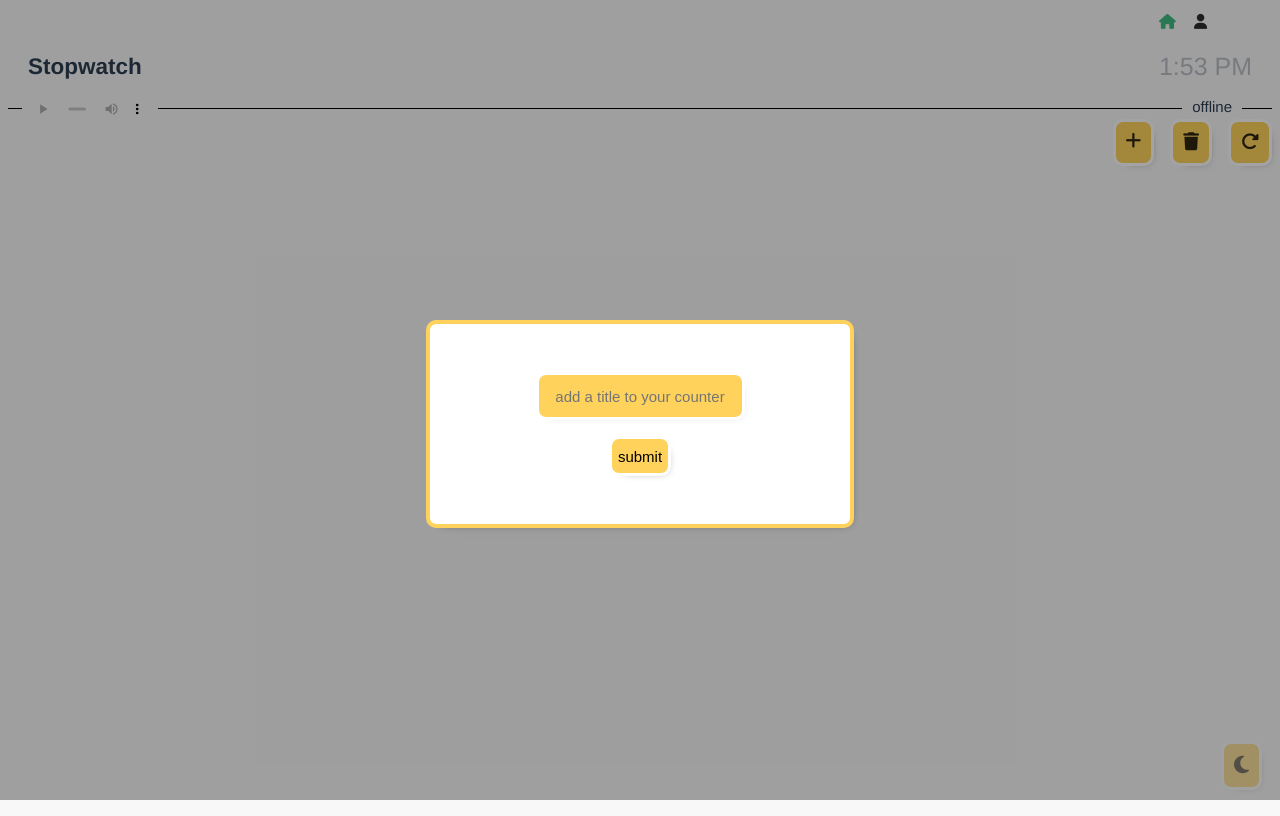
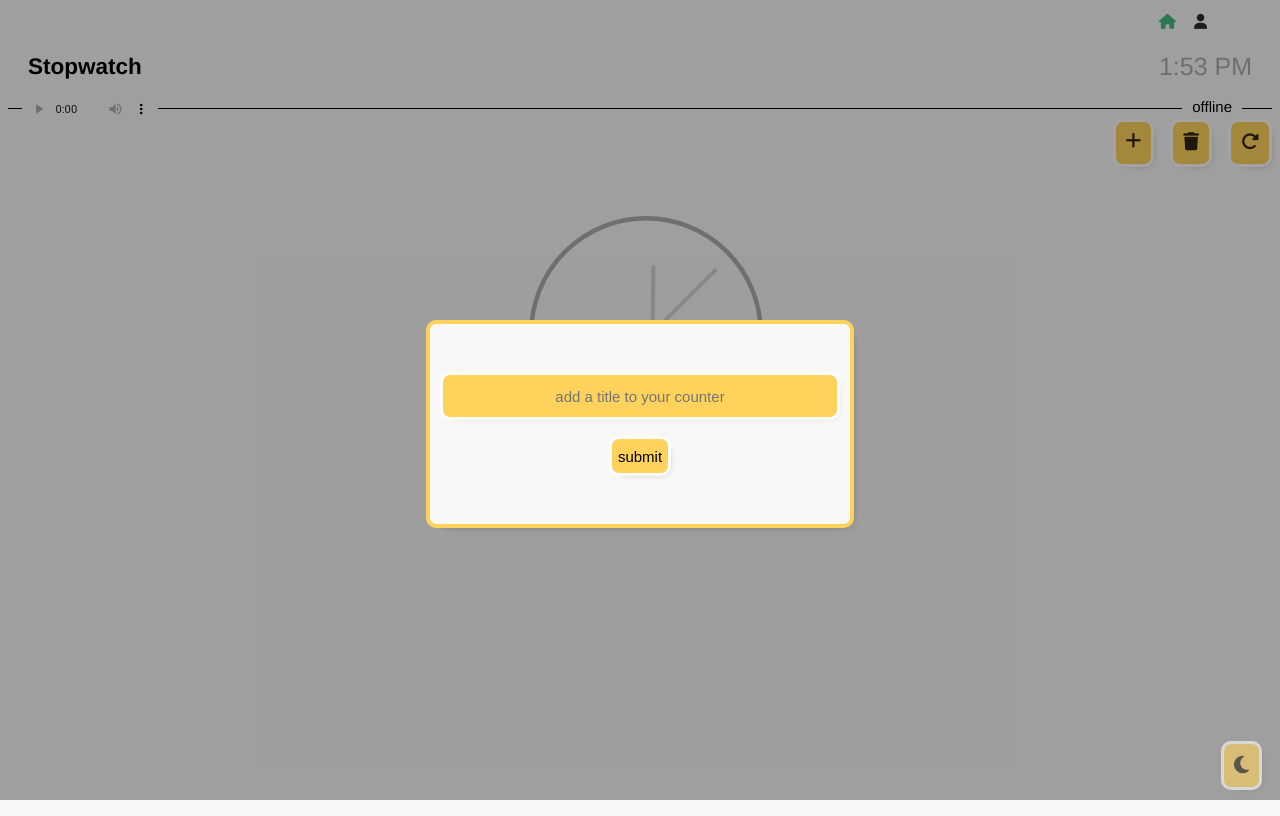
Before and after one commit to DamienLopvet/multiple-chronos, a Vue app: page /#/ in a window 1280 px wide. Built offline with nearby package versions, Linux system fonts and the light colour scheme.

Commit message:
fix darkmod, editTitle, removed notifications, add loadspinner

```diff
--- a/src/assets/style.css
+++ b/src/assets/style.css
@@ -1,3 +1,7 @@
+:root{
+    --background-color :#f8f8f8
+    --color : black
+}
 body,
 input,
 button {
@@ -15,7 +19,7 @@ input{
 input[type=submit]{
     cursor: pointer;
     box-shadow: 5px 5px 10px -10px #000000a6;
-
+    align-self: center;
 }
 input[type=checkbox]{
     display: inline-block;
@@ -33,7 +37,7 @@ form{
     justify-content: center;
     gap: 1rem;
     border: 4px solid #FFD25C;
-    background-color: white;
+    background-color: var(--background-color);
     border-radius: 10px;
     padding: 20px 10px;
     max-width: 400px;
@@ -43,7 +47,7 @@ form{
 
 body{
     height: 100vh;
-    background-color: #f8f8f8;
+    background-color: var(--background-color)
 }
 
 button {
@@ -69,6 +73,13 @@ color:#000000d1
 
 
 }
+.user-logout a{
+    color : var(--color);
+    border: 1px solid black;
+    padding: 5px;
+    border-color: var(--color);
+
+}
 
 
 
@@ -79,7 +90,7 @@ color:#000000d1
     -webkit-font-smoothing: antialiased;
     -moz-osx-font-smoothing: grayscale;
     text-align: center;
-    color: #2c3e50;
+    color: var(--color);
 }
 h1{
     padding-bottom: 10px;
@@ -90,6 +101,7 @@ header{
     border-bottom: 1px solid black;
     margin-bottom: 10px;
     position: relative;
+    color:var(--color)
 
 
 }
@@ -112,10 +124,16 @@ header div{
     transition: all 200ms;
 
 }
-.dark{
-background-color: #000c!important;
-color:#fff;
-transition: background-color 400ms
+.loadspinner{
+    position: absolute;
+    top:100%;
+    left:0;
+    right: 0;
+    bottom:0;
+    translate:25px
+}
+.loadspinner .clock{
+    scale:1.5
 }
 .theme{
     position: fixed;
@@ -130,6 +148,9 @@ transition: background-color 400ms
     opacity: 0.6;
     background-color: #FFD25C;
     transition: all 400ms;
+    z-index: 200;
+    min-height: 22px;
+    min-width: 15px;
 
 }
 .theme:hover{
@@ -143,9 +164,10 @@ opacity: 1;
 #log-state{
     position: absolute;
     bottom: -7px;
-    background-color: #f8f8f8;
+    background-color: var(--background-color);
     padding: 0 10px;
     right: 30px;
+    color:var(--color)
 }
 
 .manage-chronos{
@@ -171,8 +193,8 @@ transition: all 400ms;
     box-shadow: 5px 5px 10px -10px #000000a6;
     background-color: #FFD25C;
     transition: all 400ms;
-
-
+    min-height: 22px;
+    min-width: 15px;
 }
 
 .manage-chronos-icon{
@@ -184,6 +206,8 @@ transition: all 400ms;
     box-shadow: 5px 5px 10px -10px #000000a6;
     background-color: #FFD25C;
     transition: all 400ms;
+    min-height: 22px;
+    min-width: 15px;
 
 }
 
@@ -198,12 +222,10 @@ transition: all 400ms;
 .modal .create-chrono  {
     transform: translatey(40vh);
     height: 20%;
-    align-items: center;
 }
 .edit-chrono-title{
     transform: translatey(30vh);
     height: 20%;
-    align-items: center;
     z-index: 20;
 }
 .colorPicker{
@@ -303,17 +325,19 @@ transition: all 400ms   ;
     font-size: 3rem;
     width: 100%;
     height: 100%;
-    background-color: #fff;
+    background-color: var(--background-color);
+    color:var(--color)
     }
 
 .chrono-title {
-    font-size: 1.1rem;
+    font-size: 1.3rem;
     width: 100%;
     border-top-left-radius:5px;
     border-top-right-radius:5px;
     background-color: wheat;
     z-index: 1;
     position: relative;
+    font-family: comic sans ms;
 
 }
 .chrono-title-edit{
@@ -423,12 +447,7 @@ opacity: 0.6;
         transform: rotate(360deg);
     }
 }
-.color{
-    width: 100px;
-    height: 100px;
-    border: 1px solid black;
-}
-span.mask {
+/* span.mask {
     width: 10px;
     height: 50px;
     background: rgb(255, 255, 255);
@@ -438,7 +457,7 @@ span.mask {
     animation-iteration-count: infinite;
     left: calc(50% - 5px);
     transform-origin: center;
-}
+} */
 audio{
     transform: scale(0.8) translateY(130px);
     transform-origin: left;
@@ -452,13 +471,15 @@ audio{
 }
 audio::-webkit-media-controls-timeline {
     border-radius: 0px;
+
   }
 
 audio::-webkit-media-controls-panel {
     -webkit-justify-content: center;
     height: 30px;
-  }
-  audio::-webkit-media-controls-panel {
+
+}
+audio::-webkit-media-controls-panel {
     background-color: #f8f8f8;
     border-radius: 5px;
   }
--- a/src/components/Counter.vue
+++ b/src/components/Counter.vue
@@ -1,6 +1,6 @@
 <template>
     <section id="counter_section">
-        <header :class="{ dark: darkTheme }">
+        <header >
             <div>
                 <h1>Stopwatch</h1>
                 <p class="clock-time">{{ localTime }}</p>
@@ -11,11 +11,13 @@
                     type="audio/aac"
                 />
             </audio>
-            <span id="log-state" :class="{ dark: darkTheme }"
-                >{{ isLogged ? "connected" : "offline" }}
+            <span id="log-state">{{ isLogged ? "connected" : "offline" }}
             </span>
         </header>
         <p v-if="error" >{{error}} </p>
+        <div v-if="loading" class="loadspinner">
+            <span class="clock"></span>
+        </div>
         <div class="manage-chronos">
             <span
                 class="add-counter-button"
@@ -44,7 +46,7 @@
                 <!-- Title -->
                 <div
                     class="chrono-title"
-                    @click="chrono.showEditTitle = true"
+                    @click="chrono.showEditTitle = true; this.newTitle = chrono.title"
                     :style="{ 'background-color': chrono.color }"
                 >
                     <p type="text">{{ chrono.title }}</p>
@@ -57,7 +59,7 @@
                 <div
                     class="chrono-counter"
                     @click="!chrono.start ? start(chrono) : stop(chrono)"
-                    :class="{ dark: darkTheme }"
+
                 >
                     <span v-if="chrono.start" class="clock"></span>
                     <span v-if="!chrono.chronoState">00:00</span>
@@ -120,12 +122,13 @@
                     <form
                         @submit="editTitle(chrono)"
                         class="edit-chrono-title"
-                        :class="{ dark: darkTheme }"
+
                     >
                         <input
                             type="text"
                             v-model="newTitle"
                             :placeholder="`Change | ` + chrono.title + ` | ?`"
+
                             required
                         />
                         <input type="submit" class="modal-submit" value="submit">
@@ -142,7 +145,7 @@
             <form
                 @submit="createChrono"
                 class="create-chrono"
-                :class="{ dark: darkTheme }"
+
             >
                 <input
                     type="text"
@@ -154,19 +157,19 @@
 
             </form>
         </div>
-        <div :class="{ dark: darkTheme }">
+        <div >
             <span
-                v-if="darkTheme"
+                v-if="darkThemeIsSet"
                 class="theme cursor-pointer"
-                @click="darkTheme = !darkTheme"
-                :class="{ dark: darkTheme }"
-                ><i class="fa-solid fa-sun" :class="{ dark: darkTheme }"></i
+                @click="toggleDarkTheme('light')"
+
+                ><i class="fa-solid fa-sun" ></i
             ></span>
             <span
                 v-else
                 class="theme cursor-pointer"
-                @click="darkTheme = !darkTheme"
-                ><i class="fa-solid fa-moon" :class="{ dark: darkTheme }"></i
+                @click="toggleDarkTheme('dark')"
+                ><i class="fa-solid fa-moon" ></i
             ></span>
         </div>
     </section>
@@ -183,13 +186,13 @@
         data() {
             return {
                 error: "",
-                darkTheme: false,
                 showCreateChrono: false,
                 arrayOfChronos: [],
                 counter: 0,
                 titleToSet: "",
                 localTime: "",
-                newTitle:"",
+                newTitle:'',
+                loading:true,
                 colors: [
                     "#B1EDE8",
                     "#da3e52",
@@ -215,7 +218,7 @@
         },
 
         methods: {
-            ...mapMutations(["setUser", "setToken", "setIsLogged"]),
+            ...mapMutations(["setUser", "setToken", "setIsLogged","setDarkTheme"]),
             notificationRequest() {
                 Notification.requestPermission();
             },
@@ -324,6 +327,7 @@
                         this.arrayOfChronos = res.data[0].chronos;
                         this.sendToLocalStorage();
                         this.showCreateChrono = false;
+                        this.loading=false
                     })
                     .catch((e) => (this.error = e));
             },
@@ -443,17 +447,52 @@
                     }, 2000);
                 }
             },
+            setTheme(){
+               let theme = JSON.parse(localStorage.getItem("darkTheme"));
+                if(theme){
+                    this.setDarkTheme(true)
+                }
+                else this.setDarkTheme(false)
 
+            },
+          toggleDarkTheme(val){
+            if(val === "light"){
+                this.setDarkTheme(false);
+                document.body.classList.remove("dark");
+                localStorage.setItem(
+                    "darkTheme",
+                    false
+                );
+
+
+            }
+            else if(val === 'dark'){
+                this.setDarkTheme(true);
+                document.body.classList.add("dark");
+                localStorage.setItem(
+                    "darkTheme",
+                    true
+                );
+
+
+            }
+          },
         },
+        watch:{
+            darkThemeIsSet(){
+            const root = document.documentElement;
 
-        watch: {
-            darkTheme() {
-                if (this.darkTheme) {
-                    document.body.classList.add("dark");
-                } else {
-                    document.body.classList.remove("dark");
+                if(this.darkThemeIsSet){
+                root.style.setProperty("--background-color", '#383333');
+                root.style.setProperty("--color", 'white')
+
+                }else{
+                root.style.setProperty("--background-color", '#f8f8f8');
+                root.style.setProperty("--color", 'black')
+
                 }
-            },
+            }
+
         },
         computed: {
             isLogged() {
@@ -465,6 +504,9 @@
             tokenIsSet() {
                 return store.state.token;
             },
+            darkThemeIsSet(){
+                return store.state.darkTheme;
+            }
         },
         created() {
             const token = ("; " + document.cookie)
@@ -475,18 +517,12 @@
                 .split(`; USER=`)
                 .pop()
                 .split(";")[0];
-
-            if (user.length === 0 || token.length === 0) {
-                new Notification("You're offline", {
-                    body: "please connect or register to access all your stopwatches ",
-                    icon: "../assets/logo.png",
-                    tag: "connect notif",
-                });
-            } else {
+                if (token && user){
                 this.setUser(user);
                 this.setToken(token);
-                this.setIsLogged("true");
+                this.setIsLogged(true);
             }
+
         },
         mounted() {
             var self = this;
@@ -503,9 +539,7 @@
             });
             this.showLocalTime();
             this.notificationRequest();
+            this.setTheme()
         },
     };
 </script>
-<style>
-
-</style>
--- a/src/store/index.js
+++ b/src/store/index.js
@@ -5,6 +5,7 @@ export default createStore({
     user: undefined,
     token: undefined,
     isLogged:false,
+    darkTheme:null,
   },
   mutations: {
     setUser(state, user) {
@@ -15,6 +16,9 @@ export default createStore({
     },
     setIsLogged(state, isLogged){
       state.isLogged = isLogged
+    },
+    setDarkTheme(state, darkTheme){
+      state.darkTheme = darkTheme
     }
   },
   actions: {},
```
Also changed, not shown: src/components/Profile.vue (+2 -9 lines).
